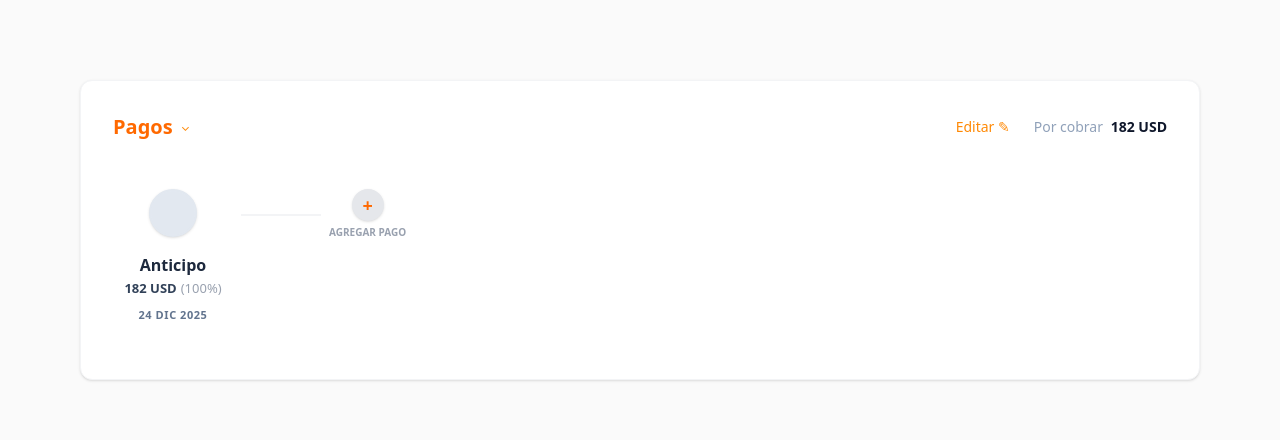
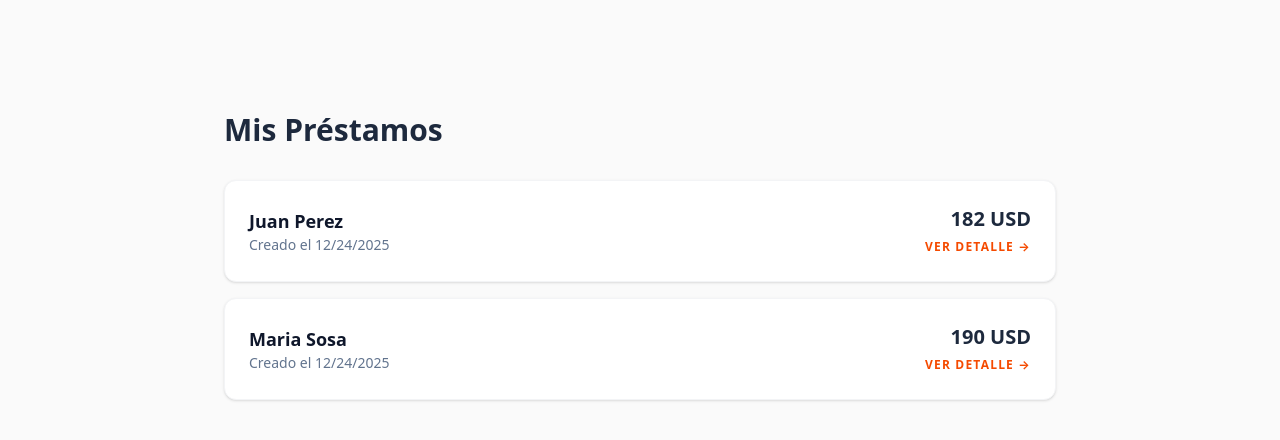
Before and after one commit to SantiCortes2250/pagos-app, a React (Vite) app: page / in a window 1280 px wide. Shown: the top 440 px of the page. Built offline with nearby package versions, Linux system fonts and the light colour scheme.

Commit message:
feat: agregue componente ListaPrestamos y refactorizar Pagos para incluir prestamoId en la lógica de pagos

```diff
--- a/src/App.tsx
+++ b/src/App.tsx
@@ -1,11 +1,10 @@
-
-import Pagos from './components/Pagos'
+import ListaPrestamos from './components/ListaPrestamos'
 
 function App() {
 
   return (
     <div className="app m-10 p-10">
-      <Pagos total={182} moneda="USD" />
+      <ListaPrestamos />
     </div>
 
   )
--- /dev/null
+++ b/src/components/ListaPrestamos.tsx
@@ -0,0 +1,92 @@
+import React, { useState, useEffect } from 'react';
+import Pagos from './Pagos'; // Tu componente actual
+import type { Prestamo } from '../types/pagos';
+import {  PrestamoSchema } from '../types/pagos';
+import { z } from 'zod';
+
+const ListaPrestamos: React.FC = () => {
+  const [prestamos, setPrestamos] = useState<Prestamo[]>([]);
+  const [prestamoSeleccionado, setPrestamoSeleccionado] = useState<Prestamo | null>(null);
+
+  // Cargar lista inicial
+
+useEffect(() => {
+  const saved = localStorage.getItem('lista_prestamos');
+  let listaBase: Prestamo[] = [];
+
+  if (saved) {
+    try {
+      listaBase = z.array(PrestamoSchema).parse(JSON.parse(saved));
+    } catch (e) { console.error("Error al cargar préstamos", e); }
+  } else {
+    // Data inicial de ejemplo
+    listaBase = [
+      { id: '1', cliente: "Juan Perez", total: 182, moneda: "USD", fechaCreacion: new Date(), pagos: [] },
+      { id: '2', cliente: "Maria Sosa", total: 190, moneda: "USD", fechaCreacion: new Date(), pagos: [] }
+    ];
+  }
+
+  // REHIDRATACIÓN: Buscamos si hay pagos guardados para cada préstamo en el localStorage
+  const listaConPagosCargados = listaBase.map(p => {
+    const pagosGuardados = localStorage.getItem(`pagos_prestamo_${p.id}`);
+    return {
+      ...p,
+      pagos: pagosGuardados ? JSON.parse(pagosGuardados) : p.pagos
+    };
+  });
+
+  // eslint-disable-next-line react-hooks/set-state-in-effect
+  setPrestamos(listaConPagosCargados);
+}, []);
+
+  if (prestamoSeleccionado) {
+    return (
+      <div className="p-4">
+        <button
+          onClick={() => setPrestamoSeleccionado(null)}
+          className="mb-4 text-orange-600 font-bold hover:underline cursor-pointer"
+        >
+          ← Volver a la lista
+        </button>
+        <h1 className="text-2xl font-bold mb-6 text-slate-800">
+          Para: {prestamoSeleccionado.cliente}
+        </h1>
+        <Pagos
+          total={prestamoSeleccionado.total}
+          moneda={prestamoSeleccionado.moneda}
+          prestamoId={prestamoSeleccionado.id} // Pasar ID para persistencia única
+        />
+      </div>
+    );
+  }
+
+  return (
+    <div className="max-w-4xl mx-auto p-8">
+      <h2 className="text-3xl font-bold text-slate-800 mb-8">Mis Préstamos</h2>
+      <div className="grid gap-4">
+        {prestamos.map((p) => (
+          <div
+            key={p.id}
+            onClick={() => setPrestamoSeleccionado(p)}
+            className="bg-white p-6 rounded-xl border border-gray-100 shadow-sm hover:border-orange-300 transition-all cursor-pointer flex justify-between items-center group"
+          >
+            <div>
+              <h3 className="font-bold text-lg text-slate-900 group-hover:text-orange-600 transition-colors">
+                {p.cliente}
+              </h3>
+              <p className="text-slate-500 text-sm">Creado el {p.fechaCreacion.toLocaleDateString()}</p>
+            </div>
+            <div className="text-right">
+              <p className="text-xl font-black text-slate-800">
+                {p.total.toLocaleString()} {p.moneda}
+              </p>
+              <span className="text-xs text-orange-600 font-bold uppercase tracking-widest">Ver detalle →</span>
+            </div>
+          </div>
+        ))}
+      </div>
+    </div>
+  );
+};
+
+export default ListaPrestamos;
--- a/src/components/Pagos.tsx
+++ b/src/components/Pagos.tsx
@@ -7,9 +7,10 @@ import type { Pago } from "../types/pagos";
 interface PagosProps {
   total: number;
   moneda?: "USD" | "COP";
+  prestamoId: string;
 }
 
-const Pagos: React.FC<PagosProps> = ({ total, moneda = "USD" }) => {
+const Pagos: React.FC<PagosProps> = ({ total, moneda = "USD", prestamoId }) => {
   const {
     pagos,
     agregarPago,
@@ -19,7 +20,7 @@ const Pagos: React.FC<PagosProps> = ({ total, moneda = "USD" }) => {
     actualizarFecha,
     actualizarTitulo,
     errorMsg,
-  } = usePagos(total);
+  } = usePagos(total, prestamoId);
 
   const [esEdicion, setEsEdicion] = useState(false);
   const [pagoParaPagar, setPagoParaPagar] = useState<Pago | null>(null);
@@ -33,21 +34,30 @@ const Pagos: React.FC<PagosProps> = ({ total, moneda = "USD" }) => {
     }
   };
 
+  const formatFechaParaInput = (fecha: Date | string) => {
+  const d = new Date(fecha);
+  const year = d.getFullYear();
+  const month = String(d.getMonth() + 1).padStart(2, '0');
+  const day = String(d.getDate()).padStart(2, '0');
+  return `${year}-${month}-${day}`;
+};
+
   return (
     <div className="p-8 bg-white rounded-xl shadow-sm border border-gray-100 max-w-6xl mx-auto relative overflow-hidden">
-
       {/* --- NOTIFICACIÓN DE ERROR --- */}
       {errorMsg && (
         <div className="absolute top-0 left-0 right-0 bg-red-50 border-b border-red-100 px-4 py-2 flex items-center justify-center gap-2 animate-in fade-in slide-in-from-top duration-300 z-50">
           <span className="text-red-500 text-lg">⚠️</span>
-          <p className="text-red-700 text-xs font-bold uppercase tracking-tight">{errorMsg}</p>
+          <p className="text-red-700 text-xs font-bold uppercase tracking-tight">
+            {errorMsg}
+          </p>
         </div>
       )}
 
       {/* --- HEADER --- */}
       <div className="flex items-center justify-between mb-8">
         <div className="flex items-center gap-2 cursor-pointer group">
-          <h2 className="text-orange-500 font-bold text-xl">Pagos</h2>
+          <h2 className="text-orange-600 font-semibold text-2xl">Pagos</h2>
           <span className="text-orange-400 text-xs">⌄</span>
         </div>
 
@@ -56,16 +66,16 @@ const Pagos: React.FC<PagosProps> = ({ total, moneda = "USD" }) => {
             onClick={() => setEsEdicion(!esEdicion)}
             className={`cursor-pointer ${
               esEdicion
-                ? "bg-orange-600 text-white px-5 py-1.5 rounded-md font-bold"
-                : "text-orange-400 font-medium"
+                ? "bg-orange-600 text-white px-5 py-1.5 rounded-md"
+                : "text-orange-600 font-semibold text-base"
             } text-sm transition-colors`}
           >
             {esEdicion ? "Guardar" : "Editar ✎"}
           </button>
 
-          <div className="text-slate-400 font-medium text-sm">
+          <div className="text-gray-400 text-[23px]">
             Por cobrar{" "}
-            <span className="text-slate-900 font-bold ml-1">
+            <span className="text-gray-900 font-semibold">
               {formatMonto(total)} {moneda}
             </span>
           </div>
@@ -73,6 +83,7 @@ const Pagos: React.FC<PagosProps> = ({ total, moneda = "USD" }) => {
       </div>
 
       {/* --- FLUJO DE CUOTAS --- */}
+
       <div className="flex items-center overflow-x-auto pb-6 scrollbar-hide pt-4">
         {pagos.length > 1 && (
           <div className="flex items-center self-start mt-3 mr-2 shrink-0">
@@ -89,7 +100,7 @@ const Pagos: React.FC<PagosProps> = ({ total, moneda = "USD" }) => {
         {pagos.map((pago: Pago, index: number) => (
           <div key={pago.id} className="flex items-center">
             {/* --- NODO DE CUOTA --- */}
-            <div className="flex flex-col items-center w-30">
+            <div className="flex flex-col items-center w-35">
               <div
                 onClick={() =>
                   !esEdicion &&
@@ -110,57 +121,104 @@ const Pagos: React.FC<PagosProps> = ({ total, moneda = "USD" }) => {
                 ) : esEdicion ? (
                   <span className="text-xs">✎</span>
                 ) : (
-                  <span className="hidden group-hover:block text-xs font-bold transition-all">✎</span>
+                  <span className="hidden group-hover:block text-xs font-bold transition-all">
+                    ✎
+                  </span>
                 )}
               </div>
 
               <div className="mt-4 w-full text-center">
                 {pago.status === "pagado" ? (
                   <div className="space-y-0.5">
-                    <p className="font-bold text-slate-800 text-base">{pago.titulo}</p>
-                    <p className="text-[13px] font-semibold text-slate-700">
+                    <p className="font-semibold text-gray-900 text-xl">
+                      {pago.titulo}
+                    </p>
+                    <p className="font-semibold text-gray-900">
                       {formatMonto(pago.monto)} {moneda}
+                      <span className="font-normal text-gray-900 ml-1">
+                        ({obtenerPorcentajeText(pago.monto)}%)
+                      </span>
                     </p>
-                    <p className="text-[10px] text-emerald-500 font-medium leading-tight mt-1">
-                      Pagado {pago.fechaPagoReal ? new Date(pago.fechaPagoReal).toLocaleDateString('es-ES', { day: '2-digit', month: 'short' }) : 'Hoy'} <br />
+                    <p className="text-[14px] text-green-600 leading-tight">
+                      Pagado{" "}
+                      {pago.fechaPagoReal
+                        ? new Date(pago.fechaPagoReal).toLocaleDateString(
+                            "es-ES",
+                            { day: "2-digit", month: "short" }
+                          )
+                        : "Hoy"}{" "}
+                      <br />
                       con {pago.metodoPago || "efectivo"}
                     </p>
                   </div>
                 ) : esEdicion ? (
                   <div className="space-y-2">
                     <input
-                      className={`font-bold text-base border-b outline-none w-full px-1 text-center transition-colors`}
+                      className={`font-semibold text-gray-900 text-xl border border-gray-200 rounded outline-none w-full px-2`}
                       defaultValue={pago.titulo}
                       onBlur={(e) => actualizarTitulo(pago.id, e.target.value)}
                     />
-                    <div className="flex items-center border border-gray-200 rounded px-2 py-1 bg-white justify-center">
-                      <span className="text-sm font-bold text-slate-700">{formatMonto(pago.monto)} {moneda}</span>
+                    <div className="flex items-center border border-gray-200 rounded px-2 py-1 bg-white justify-between">
+                      <p className="text-sm font-semibold text-gray-900">
+                        {formatMonto(pago.monto)}
+                      </p>
+                      <span className="font-semibold text-sm text-gray-400">
+                        {moneda}
+                      </span>
                     </div>
                     <div className="flex items-center justify-center gap-2">
-                      <button onClick={() => actualizarPorcentaje(index, -1)} className="w-5 h-5 flex items-center justify-center border rounded-full text-orange-500 hover:bg-orange-50 cursor-pointer">-</button>
-                      <span className="text-xs text-gray-500 font-bold">{obtenerPorcentajeText(pago.monto)}%</span>
-                      <button onClick={() => actualizarPorcentaje(index, 1)} className="w-5 h-5 flex items-center justify-center border rounded-full text-orange-500 hover:bg-orange-50 cursor-pointer">+</button>
+                      <button
+                        onClick={() => actualizarPorcentaje(index, -1)}
+                        className="w-6 h-6 flex items-center justify-center border rounded-full text-orange-500 hover:bg-orange-50 cursor-pointer"
+                      >
+                        -
+                      </button>
+                      <span className="text-[14px] text-gray-900">
+                        {obtenerPorcentajeText(pago.monto)}%
+                      </span>
+                      <button
+                        onClick={() => actualizarPorcentaje(index, 1)}
+                        className="w-6 h-6 flex items-center justify-center border rounded-full text-orange-500 hover:bg-orange-50 cursor-pointer"
+                      >
+                        +
+                      </button>
                     </div>
-                    <div className="flex flex-col mt-2">
+                    <div className="flex flex-col mt-2 items-start">
+                      <p className="text-[14px] text-gray-400">Vence</p>
                       <input
                         type="date"
                         min={hoy}
-                        className="text-[11px] font-bold text-orange-500 outline-none bg-transparent uppercase cursor-pointer text-center"
-                        value={new Date(pago.fecha).toISOString().split("T")[0]}
-                        onChange={(e) => actualizarFecha(pago.id, new Date(e.target.value))}
+                        className="..."
+                        value={formatFechaParaInput(pago.fecha)} // <--- Cambia esto
+                        onChange={(e) => {
+                          // Creamos la fecha a partir del string YYYY-MM-DD
+                          const [y, m, d] = e.target.value
+                            .split("-")
+                            .map(Number);
+                          const nuevaFecha = new Date(y, m - 1, d); // Esto crea la fecha local pura
+                          actualizarFecha(pago.id, nuevaFecha);
+                        }}
                       />
                     </div>
                   </div>
                 ) : (
                   <>
-                    <p className="font-bold text-slate-800 text-base">{pago.titulo}</p>
-                    <p className="text-[13px] font-semibold text-slate-700 mt-0.5">
+                    <p className="font-semibold text-gray-900 text-xl">
+                      {pago.titulo}
+                    </p>
+                    <p className="font-semibold text-gray-900 mt-0.5">
                       {formatMonto(pago.monto)} {moneda}
-                      <span className="text-gray-400 font-normal ml-1">({obtenerPorcentajeText(pago.monto)}%)</span>
+                      <span className="font-normal text-gray-900 ml-1">
+                        ({obtenerPorcentajeText(pago.monto)}%)
+                      </span>
                     </p>
-                    <div className="mt-2">
-                      <p className="text-[11px] font-bold text-slate-500 uppercase tracking-wider">
-                        {new Date(pago.fecha).toLocaleDateString("es-ES", { day: "2-digit", month: "short", year: "numeric" })}
+                    <div className="mt-0.5">
+                      <p className="text-[14px] text-gray-900">
+                        {new Date(pago.fecha).toLocaleDateString("es-ES", {
+                          day: "2-digit",
+                          month: "short",
+                          year: "numeric",
+                        })}
                       </p>
                     </div>
                   </>
@@ -171,21 +229,37 @@ const Pagos: React.FC<PagosProps> = ({ total, moneda = "USD" }) => {
             {/* --- CONECTORES --- */}
             {index < pagos.length - 1 ? (
               <div className="relative flex items-center self-start mt-6 mr-2 group">
-                <div className={`h-0.5 w-40 transition-colors duration-500 ${pagos[index].status === "pagado" ? "bg-emerald-500" : "bg-gray-100"}`} />
-                <button
-                  onClick={() => { agregarPago(index); setEsEdicion(true); }}
-                  className="absolute left-1/2 -translate-x-1/2 w-8 h-8 rounded-full border-none bg-gray-200 text-orange-500 flex items-center justify-center opacity-0 group-hover:opacity-100 transition-all shadow-md z-10 hover:scale-110 font-bold cursor-pointer"
-                >
-                  +
-                </button>
+                <div
+                  className={`h-0.5 w-30 transition-colors duration-500 ${
+                    pagos[index].status === "pagado"
+                      ? "bg-emerald-500"
+                      : "bg-gray-100"
+                  }`}
+                />
+                {pagos[index].status !== "pagado" && (
+                  <button
+                    onClick={() => {
+                      agregarPago(index);
+                    }}
+                    className="absolute left-1/2 -translate-x-1/2 w-8 h-8 rounded-full border-none bg-gray-200 text-orange-500 flex items-center justify-center opacity-0 group-hover:opacity-100 transition-all shadow-md z-10 hover:scale-110 font-bold cursor-pointer"
+                  >
+                    +
+                  </button>
+                )}
               </div>
             ) : (
-              pagos.length === 1 && !esEdicion && (
+              pagos.length === 1 &&
+              !esEdicion && (
                 <div className="relative flex items-center self-start mr-2 group">
                   <div className="h-0.5 w-20 bg-gray-100 mx-2" />
                   <div className="flex flex-col items-center gap-1">
-                    <button onClick={() => agregarPago(index)} className="w-8 h-8 rounded-full bg-gray-200 flex items-center justify-center text-orange-500 shadow-sm hover:bg-gray-300 transition-all text-lg font-bold cursor-pointer">+</button>
-                    <span className="text-[10px] text-gray-400 font-bold uppercase whitespace-nowrap">Agregar Pago</span>
+                    <button
+                      onClick={() => agregarPago(index)}
+                      className="w-8 h-8 rounded-full bg-gray-200 flex items-center justify-center text-orange-500 shadow-sm hover:bg-gray-300 transition-all text-lg font-bold cursor-pointer"
+                    >
+                      +
+                    </button>
+                    <span className="text-xs text-gray-500">Agregar Pago</span>
                   </div>
                 </div>
               )
@@ -193,7 +267,6 @@ const Pagos: React.FC<PagosProps> = ({ total, moneda = "USD" }) => {
           </div>
         ))}
       </div>
-
 
       {/* --- MODAL DE PAGO --- */}
       {pagoParaPagar && (
--- a/src/types/pagos.ts
+++ b/src/types/pagos.ts
@@ -7,9 +7,28 @@ export const PagoSchema = z.object({
   titulo: z.string().min(1, "El título es obligatorio").max(20, "Título muy largo"),
   monto: z.number().positive("El monto debe ser mayor a 0"),
   status: z.enum(["pendiente", "pagado"]),
-  fecha: z.coerce.date(), // Coerce ayuda a convertir strings de JSON a objetos Date
+  fecha: z.preprocess((arg) => {
+    if (typeof arg === "string" || arg instanceof Date) {
+      const d = new Date(arg);
+      // Ajustamos la diferencia horaria para que no "salte" al día anterior
+      d.setMinutes(d.getMinutes() + d.getTimezoneOffset());
+      return d;
+    }
+    return arg;
+  }, z.date()), // Coerce ayuda a convertir strings de JSON a objetos Date
   metodoPago: z.string().optional(),
   fechaPagoReal: z.coerce.date().optional(),
 });
 
+// Esquema y tipo para Préstamo
+export const PrestamoSchema = z.object({
+  id: z.string().uuid(),
+  cliente: z.string().min(1, "Nombre requerido"),
+  total: z.number().positive(),
+  moneda: z.enum(["USD", "COP"]),
+  fechaCreacion: z.coerce.date(),
+  pagos: z.array(PagoSchema)
+});
+
 export type Pago = z.infer<typeof PagoSchema>;
+export type Prestamo = z.infer<typeof PrestamoSchema>;
```
Also changed, not shown: src/hooks/usePagos.ts (+10 -6 lines).
